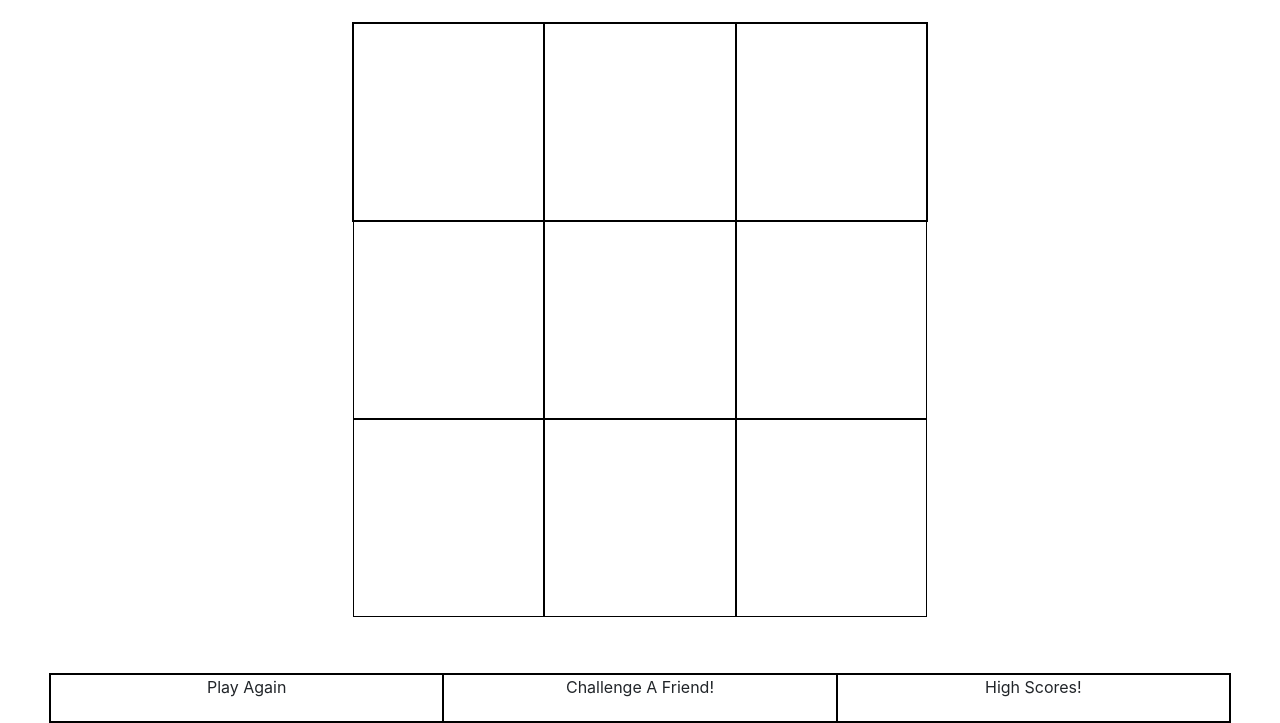
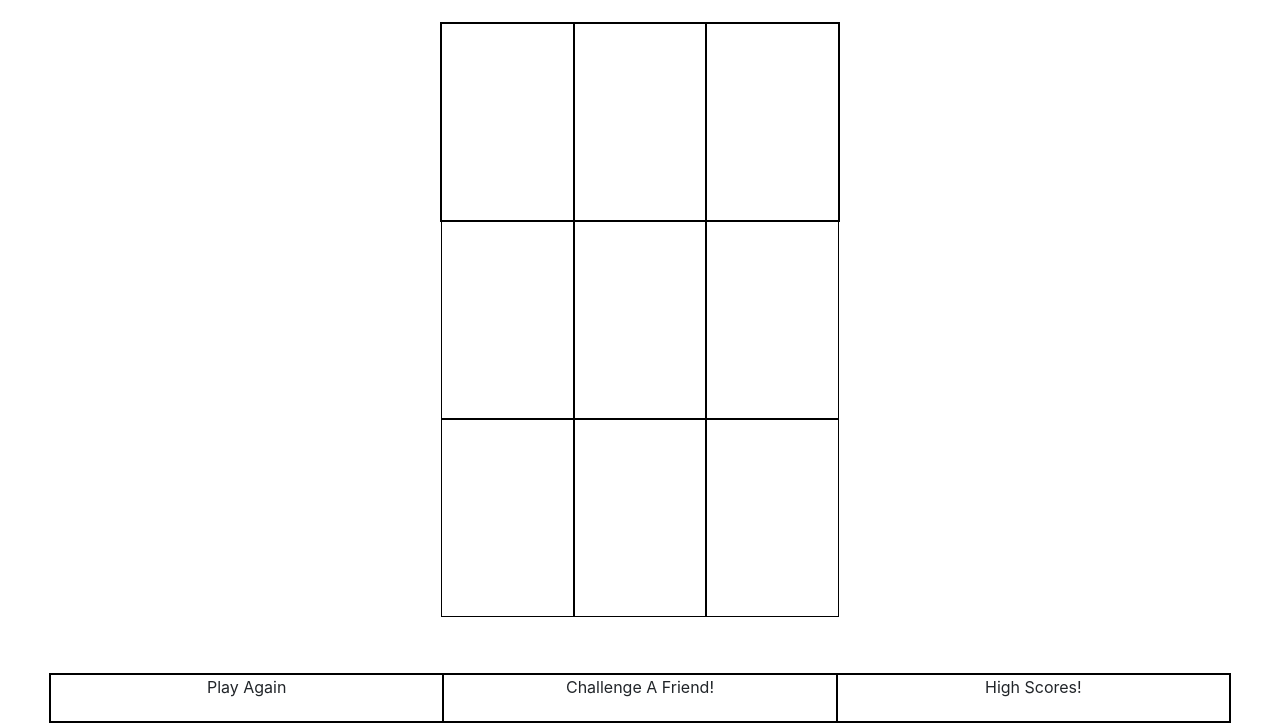
Before and after one commit to cpcurtis1218/tic-tac-toe-client, a website built with webpack: page index.html in a window 1280 px wide. Shown: the part 77-800 px from the top of the page. Built offline with nearby package versions, Linux system fonts and the light colour scheme.

Commit message:
Adjusted gameboard width to fit screen better

```diff
--- a/assets/styles/index.scss
+++ b/assets/styles/index.scss
@@ -29,5 +29,5 @@ header {
 
 .main {
   height: 25vh;
-  width: 45vw;
+  width: 400px;
 }
```
